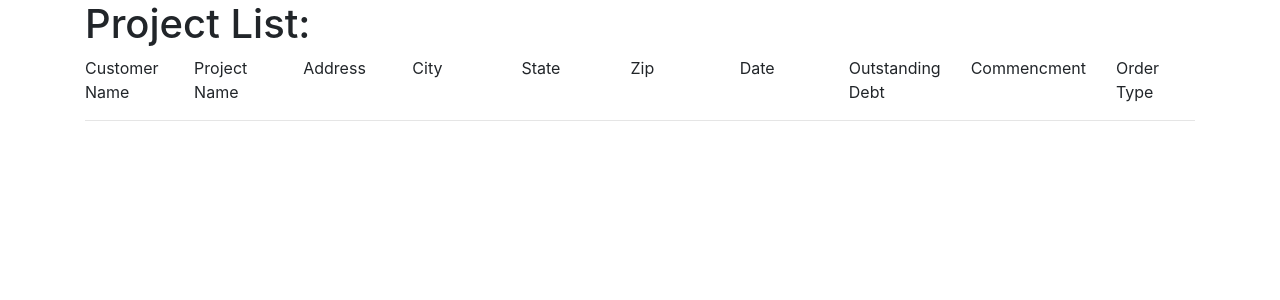
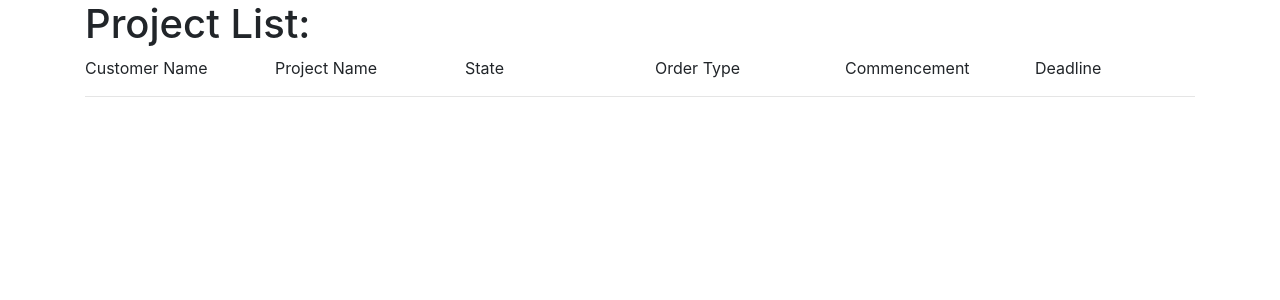
Before and after one commit to Provo17/zlien, a Django app: page /projects/ in a window 1280 px wide. Shown: the part 56-356 px from the top of the page. Run offline with Django 3.2, Linux system fonts and the light colour scheme; data that the repository does not hold is empty.

Commit message:
Deadlines added working to exclude weekends

```diff
--- a/zlien/projects/views.py
+++ b/zlien/projects/views.py
@@ -2,6 +2,7 @@ from django.shortcuts import render
 from django.contrib import messages
 import csv, io, datetime
 from .models import *
+from .functions import csv_upload
 
 def project_upload(request):
     # declaring template
@@ -13,36 +14,8 @@ def project_upload(request):
     prompt = {
         'order': 'Order of the CSV should be Customer name, project name, project address, project city, project state, project zip, project start date (YYYY-MM-DD), project outstanding debt, project commencement date (YYYY-MM-DD), order type',
         'profiles': data
-              }
-    # GET request returns the value of the data with the specified key.
-    if request.method == "GET":
-        return render(request, template, prompt)
-    csv_file = request.FILES['file']
-    # let's check if it is a csv file
-    if not csv_file.name.endswith('.csv'):
-        messages.error(request, 'THIS IS NOT A CSV FILE')
-    data_set = csv_file.read().decode('UTF-8')
-    # setup a stream which is when we loop through each line we are able to handle a data in a stream
-    io_string = io.StringIO(data_set)
-    next(io_string)
-    for column in csv.reader(io_string, delimiter=',', quotechar="|"):
-        #Check if commencement date is blank, if so, add today's date
-        if column[8] == '':
-            column[8] = datetime.datetime.now()
-        #check if all other colums are present, only upload those that are.
-        if all(column):
-            _, created = Projects.objects.update_or_create(
-                customer_name=column[0],
-                project_name=column[1],
-                project_address=column[2],
-                project_city=column[3],
-                project_state=column[4],
-                project_zip=column[5],
-                project_start_date=column[6],
-                project_outstading_debt=column[7],
-                project_commencement_date=column[8],
-                order_type=column[9]
-            )
+    }
+    csv_upload(request, template, prompt)
     context = {}
     return render(request, template, context)
 
--- a/zlien/templates/project_list.html
+++ b/zlien/templates/project_list.html
@@ -21,14 +21,10 @@
       <div class="row">
         <div class="col">Customer Name</div>
         <div class="col">Project Name</div>
-        <div class="col">Address</div>
-        <div class="col">City</div>
         <div class="col">State</div>
-        <div class="col">Zip</div>
-        <div class="col">Date</div>
-        <div class="col">Outstanding Debt</div>
-        <div class="col">Commencment</div>
         <div class="col">Order Type</div>
+        <div class="col">Commencement</div>
+        <div class="col">Deadline</div>
       </div>
       <hr>
     {% for project in projects %}
@@ -40,28 +36,16 @@
           <p>{{project.project_name}}</p>
         </div>
         <div class="col">
-          <p>{{project.project_address}}</p>
-        </div>
-        <div class="col">
-          <p>{{project.project_city}}</p>
-        </div>
-        <div class="col">
           <p>{{project.project_state}}</p>
         </div>
         <div class="col">
-          <p>{{project.project_zip}}</p>
-        </div>
-        <div class="col">
-          <p>{{project.project_start_date}}</p>
-        </div>
-        <div class="col">
-          <p>${{project.project_outstading_debt}}</p>
+          <p>{{project.order_type}}</p>
         </div>
         <div class="col">
           <p>{{project.project_commencement_date}}</p>
         </div>
         <div class="col">
-          <p>{{project.order_type}}</p>
+          <p>{{project.order_deadline}}</p>
         </div>
       </div>
         <hr>
```
Also changed, not shown: zlien/projects/custom_fields.py (added, +11 -0 lines), zlien/projects/functions.py (added, +39 -0 lines), zlien/projects/models.py (+13 -13 lines).
